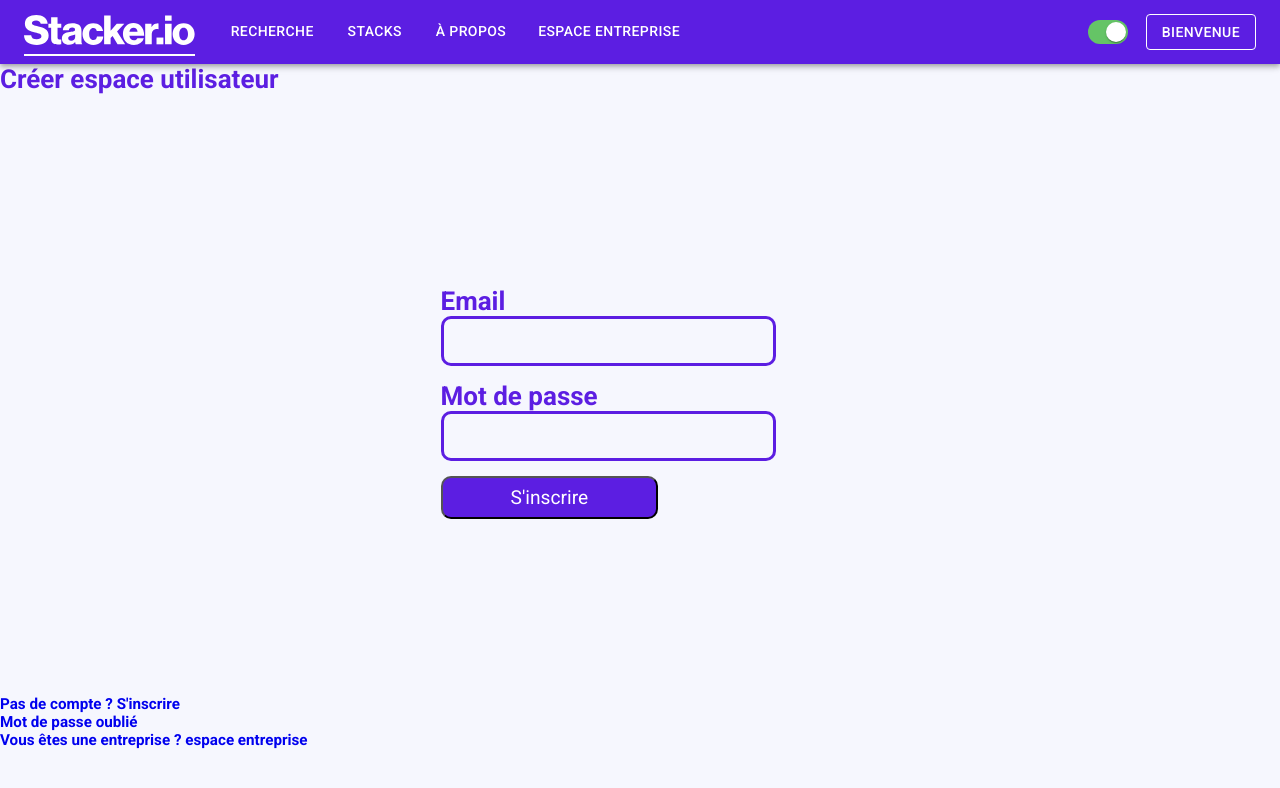
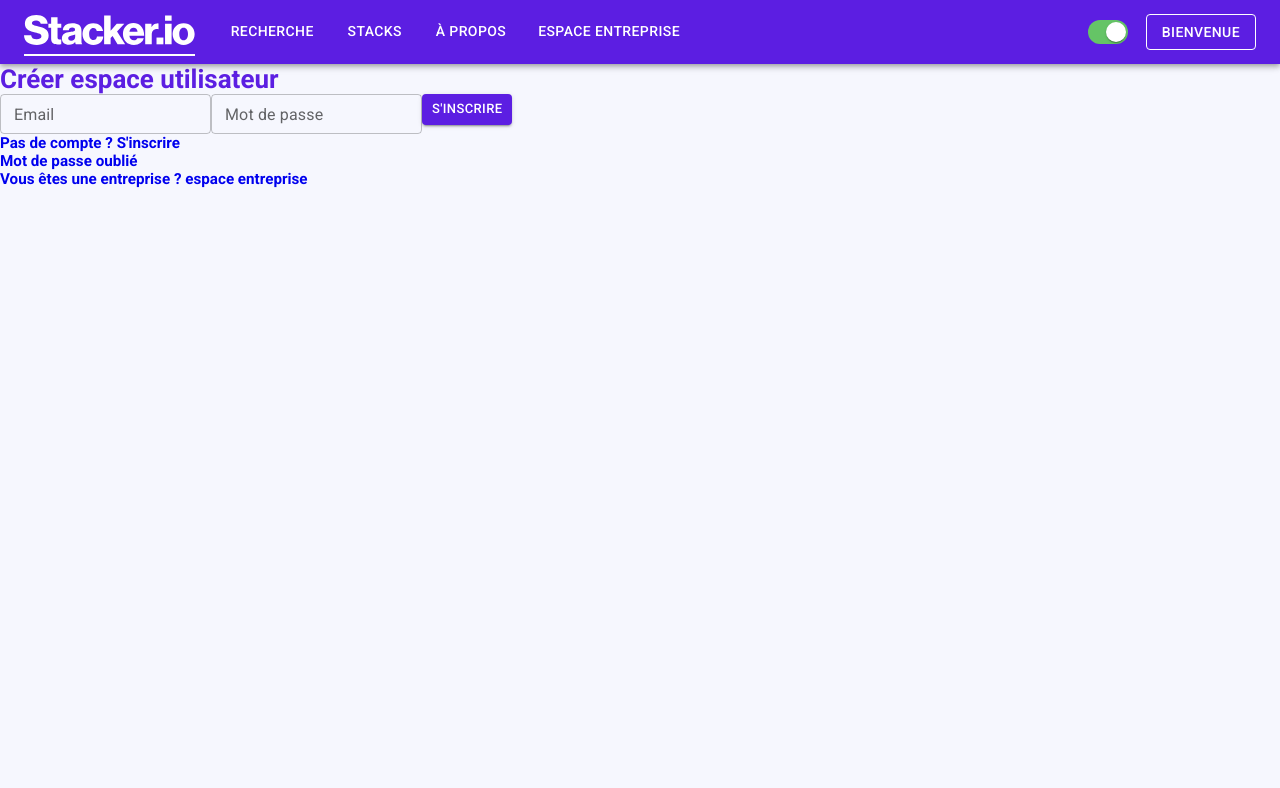
Before and after one commit to BFH92/front_stacker, a React (Create React App) app: page /user/sign-up in a window 1280 px wide. Shown: the top 788 px of the page. Built offline with nearby package versions, Linux system fonts and the light colour scheme.

Commit message:
cleaning inputs forms

```diff
--- a/src/Components/Forms/SignUpForm/index.jsx
+++ b/src/Components/Forms/SignUpForm/index.jsx
@@ -1,10 +1,14 @@
-import React from "react";
-//styles
-import "./sign_up_form.scss";
+import React, { useState } from "react";
+// import "./sign_up_form.scss";
 import { useForm } from "react-hook-form";
 import { ErrorMessage } from '@hookform/error-message';
+import { useTheme } from "@mui/material";
+import TextField from '@mui/material/TextField';
+import UIButton from "../../UIButton";
 
 const SignUpForm = ({ user }) => {
+  const theme= useTheme();
+
   const {
     register,
     handleSubmit,
@@ -17,46 +21,53 @@ const SignUpForm = ({ user }) => {
   });
 
   return (
-    <>
+
     <div className="form__container--signup">
-        <form className="form" /*</div>onSubmit={fetchRegister}*/>
-          <div className="input__container">
-            <label>
-              Email
-              <input
-                type="text"
+
+      <TextField
+        theme={theme}
+        color="primary"
+        label="Email"
+        variant="outlined"
+        size="small"
         {...register("email", {
           required: true,
           pattern: /[a-z0-9!#$%&'*+/=?^_`{|}~-]+(?:\.[a-z0-9!#$%&'*+/=?^_`{|}~-]+)*@(?:[a-z0-9](?:[a-z0-9-]*[a-z0-9])?\.)+[a-z0-9](?:[a-z0-9-]*[a-z0-9])?/g,
         })}
         onChange={(e) => user.setEmail(e.target.value)}
       />
-            </label>
       <ErrorMessage
         errors={errors}
         name="email"
         render={() => <p><strong>Email valide requis</strong></p>}
       />
-            <label>
-              Mot de passe
-              <input
+
+      <TextField
+        theme={theme}
+        color="primary"
+        label="Mot de passe"
+        variant="outlined"
+        size="small"
         type="password"
         {...register("password", { required: true, minLength: 5 })}
         onChange={(e) => user.setPassword(e.target.value)}
       />
-            </label>
       <ErrorMessage
         errors={errors}
         name="password"
         render={() => <p><strong>Mot de passe trop court</strong></p>}
       />
+
+      <UIButton
+        color="primary"
+        size="small"
+        variant="contained"
+        content="s'inscrire"
+        type="submit"
+        onClick={handleSubmit(user.SignUp)}
+      />
+
     </div>
-          <button type="submit" onClick={handleSubmit(user.SignUp)}>
-            S'inscrire
-          </button>
-        </form>
-      </div>
-    </>
   );
 };
 
```
Lines whose indentation alone changed are shown as unchanged.
